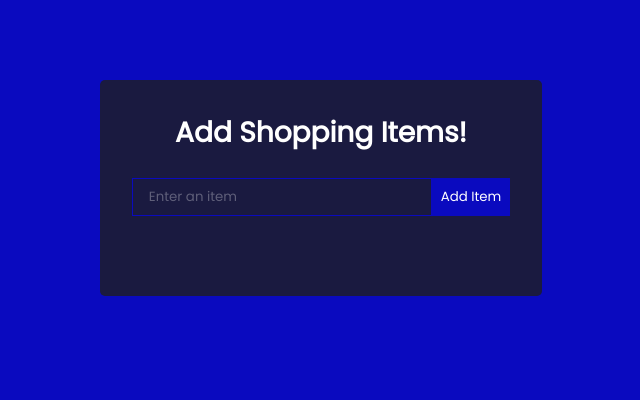
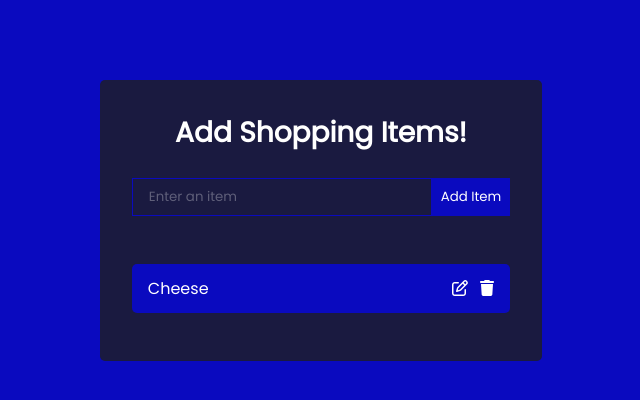
Before and after one commit to jaydenduncan/grocerylist, a React (Create React App) app: page / in a window 1280 px wide. Shown: the top 400 px of the page, without its empty margins (319-959 px from the left). Built offline with nearby package versions, Linux system fonts and the light colour scheme.

Commit message:
Designed grocery item

```diff
--- a/src/App.css
+++ b/src/App.css
@@ -58,3 +58,19 @@ h1{
   padding: 0.55rem;
   cursor: pointer;
 }
+
+.Grocery{
+  display: flex;
+  justify-content: space-between;
+  align-items: center;
+  background-color: #0a0abf;
+  color: #ffffff;
+  padding: 0.75rem 1rem;
+  border-radius: 5px;
+  margin-bottom: 1rem;
+  cursor: pointer;
+}
+
+.fa-trash{
+  margin-left: 0.75rem;
+}
--- a/src/components/Grocery.js
+++ b/src/components/Grocery.js
@@ -1,5 +1,16 @@
-export function Grocery(){
+import React from "react";
+import { FontAwesomeIcon } from "@fortawesome/react-fontawesome";
+import { faPenToSquare } from "@fortawesome/free-regular-svg-icons";
+import { faTrash } from "@fortawesome/free-solid-svg-icons";
+
+export function Grocery({item}){
     return (
-        <h1>This is the Grocery Component</h1>
+        <div className="Grocery">
+            <p> {item} </p>
+            <div>
+                <FontAwesomeIcon icon={faPenToSquare} />
+                <FontAwesomeIcon icon={faTrash} />
+            </div>
+        </div>
     );
 }
--- a/src/components/GroceryWrapper.js
+++ b/src/components/GroceryWrapper.js
@@ -1,11 +1,13 @@
 import React from "react";
 import { GroceryForm } from "./GroceryForm";
+import { Grocery } from "./Grocery";
 
 export function GroceryWrapper(){
     return (
         <div className="GroceryWrapper">
             <h1>Add Shopping Items!</h1>
             <GroceryForm />
+            <Grocery item="Cheese" />
         </div>
     );
 }
```
